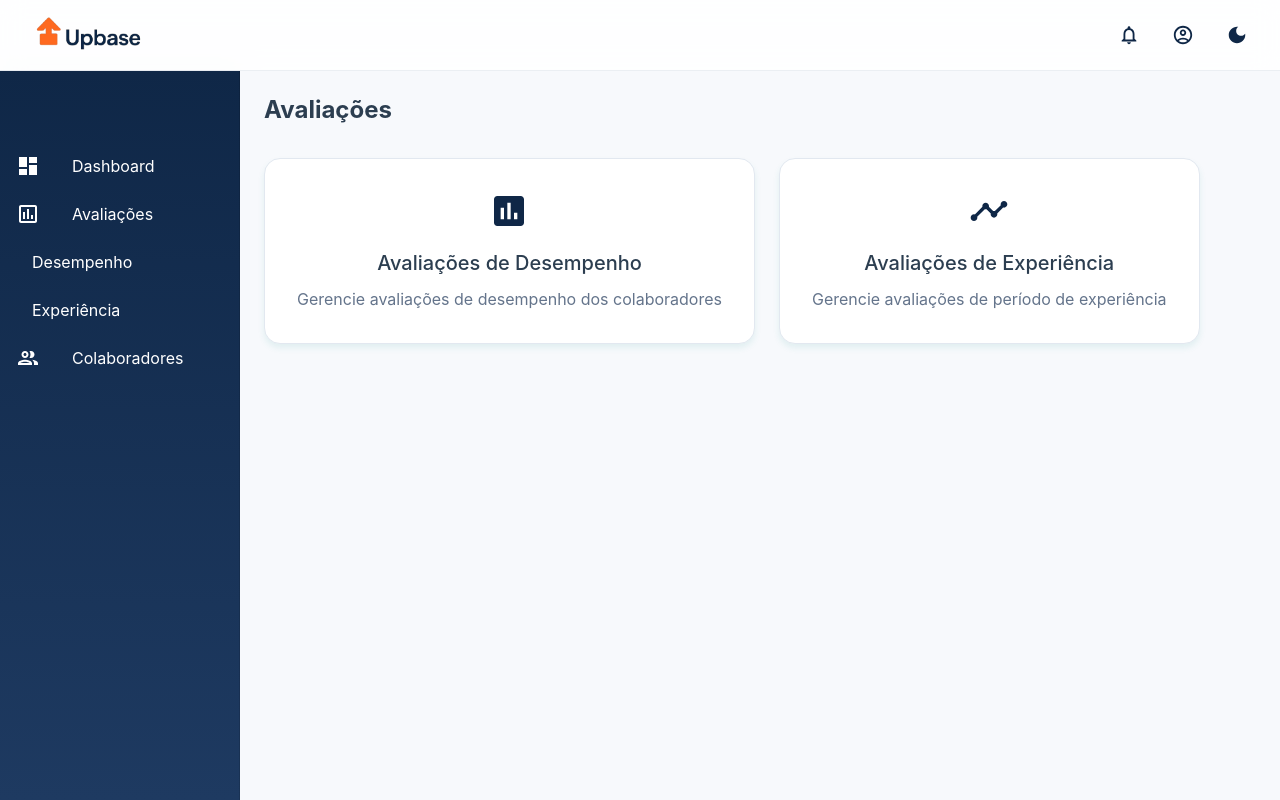
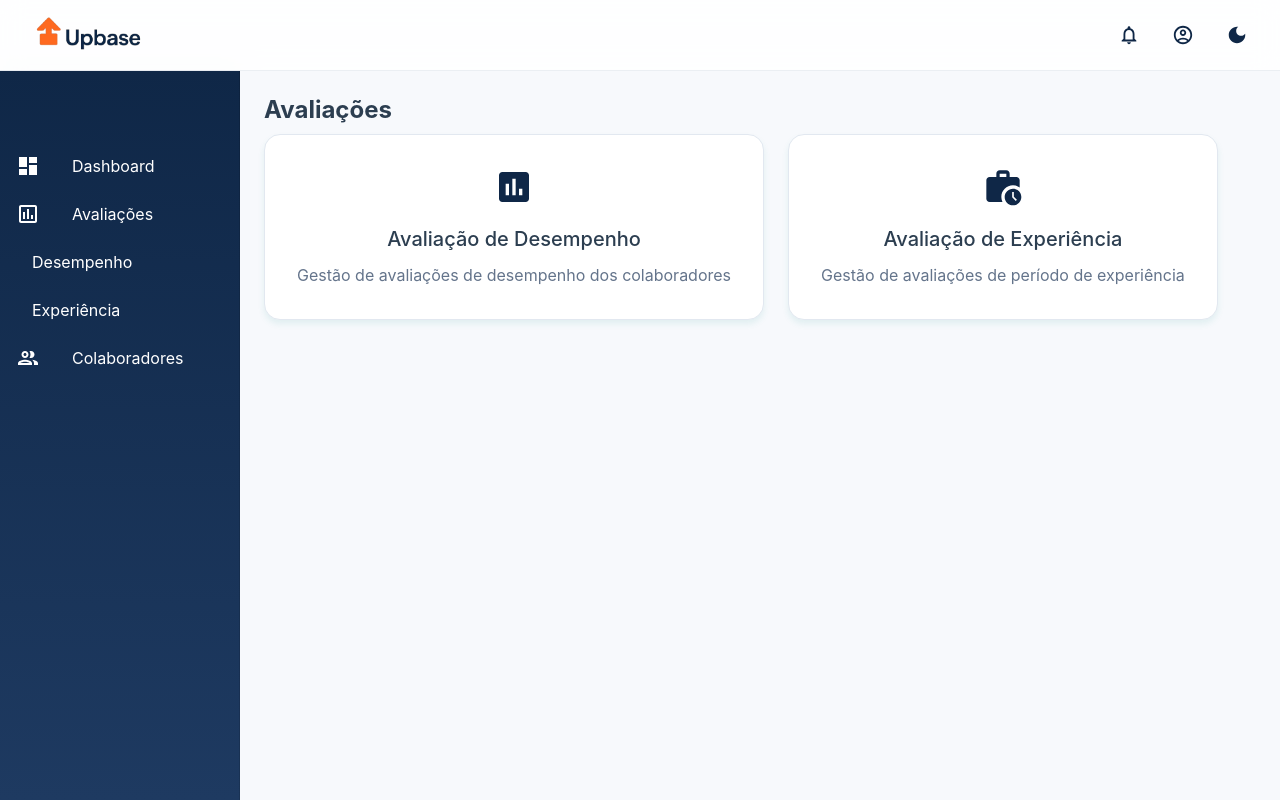
Before and after one commit to RobsonFSVieira/upbase, a React (Create React App) app: page /avaliacoes in a window 1280 px wide. Built offline with nearby package versions, Linux system fonts and the light colour scheme.

Commit message:
paginas avaliações

```diff
--- a/src/components/Layout/MainLayout.js
+++ b/src/components/Layout/MainLayout.js
@@ -114,16 +114,16 @@ function MainLayout({ children }) {
               <ListItemText primary={item.text} />
             </ListItem>
             {item.subItems && (
-              <List disablePadding>
+              <List component="div" disablePadding>
                 {item.subItems.map((subItem) => (
                   <ListItem
                     button
                     key={subItem.path}
+                    sx={{ pl: 4 }}
                     onClick={() => {
                       navigate(subItem.path);
                       if (isMobile) handleDrawerToggle();
                     }}
-                    sx={{ pl: 4 }}
                   >
                     <ListItemText primary={subItem.text} />
                   </ListItem>
--- a/src/pages/avaliacoes/index.js
+++ b/src/pages/avaliacoes/index.js
@@ -1,50 +1,49 @@
 import React from 'react';
-import { Typography, Grid, Card, CardContent, CardActionArea } from '@mui/material';
+import { Grid, Card, CardContent, Typography, CardActionArea, Box } from '@mui/material';
 import { useNavigate } from 'react-router-dom';
-import { Assessment, Timeline } from '@mui/icons-material';
+import { Assessment, WorkHistory } from '@mui/icons-material';
 
 export default function Avaliacoes() {
   const navigate = useNavigate();
 
-  const avaliacoes = [
+  const options = [
     {
-      title: 'Avaliações de Desempenho',
-      description: 'Gerencie avaliações de desempenho dos colaboradores',
+      title: 'Avaliação de Desempenho',
+      description: 'Gestão de avaliações de desempenho dos colaboradores',
       icon: <Assessment sx={{ fontSize: 40, color: 'primary.main' }} />,
       path: '/avaliacoes/desempenho'
     },
     {
-      title: 'Avaliações de Experiência',
-      description: 'Gerencie avaliações de período de experiência',
-      icon: <Timeline sx={{ fontSize: 40, color: 'primary.main' }} />,
+      title: 'Avaliação de Experiência',
+      description: 'Gestão de avaliações de período de experiência',
+      icon: <WorkHistory sx={{ fontSize: 40, color: 'primary.main' }} />,
       path: '/avaliacoes/experiencia'
     }
   ];
 
   return (
-    <>
-      <Typography variant="h5" sx={{ mb: 4 }} fontWeight="bold">
+    <Box>
+      <Typography variant="h5" gutterBottom fontWeight="bold">
         Avaliações
       </Typography>
-
-      <Grid container spacing={3}>
-        {avaliacoes.map((item) => (
-          <Grid item xs={12} sm={6} key={item.path}>
+      <Grid container spacing={3} mt={1}>
+        {options.map((option) => (
+          <Grid item xs={12} md={6} key={option.path}>
             <Card>
-              <CardActionArea onClick={() => navigate(item.path)}>
+              <CardActionArea onClick={() => navigate(option.path)}>
                 <CardContent sx={{
+                  p: 4,
                   display: 'flex',
                   flexDirection: 'column',
                   alignItems: 'center',
-                  textAlign: 'center',
-                  p: 4
+                  textAlign: 'center'
                 }}>
-                  {item.icon}
+                  {option.icon}
                   <Typography variant="h6" sx={{ mt: 2, mb: 1 }}>
-                    {item.title}
+                    {option.title}
                   </Typography>
                   <Typography color="text.secondary">
-                    {item.description}
+                    {option.description}
                   </Typography>
                 </CardContent>
               </CardActionArea>
@@ -52,6 +51,6 @@ export default function Avaliacoes() {
           </Grid>
         ))}
       </Grid>
-    </>
+    </Box>
   );
 }
```
